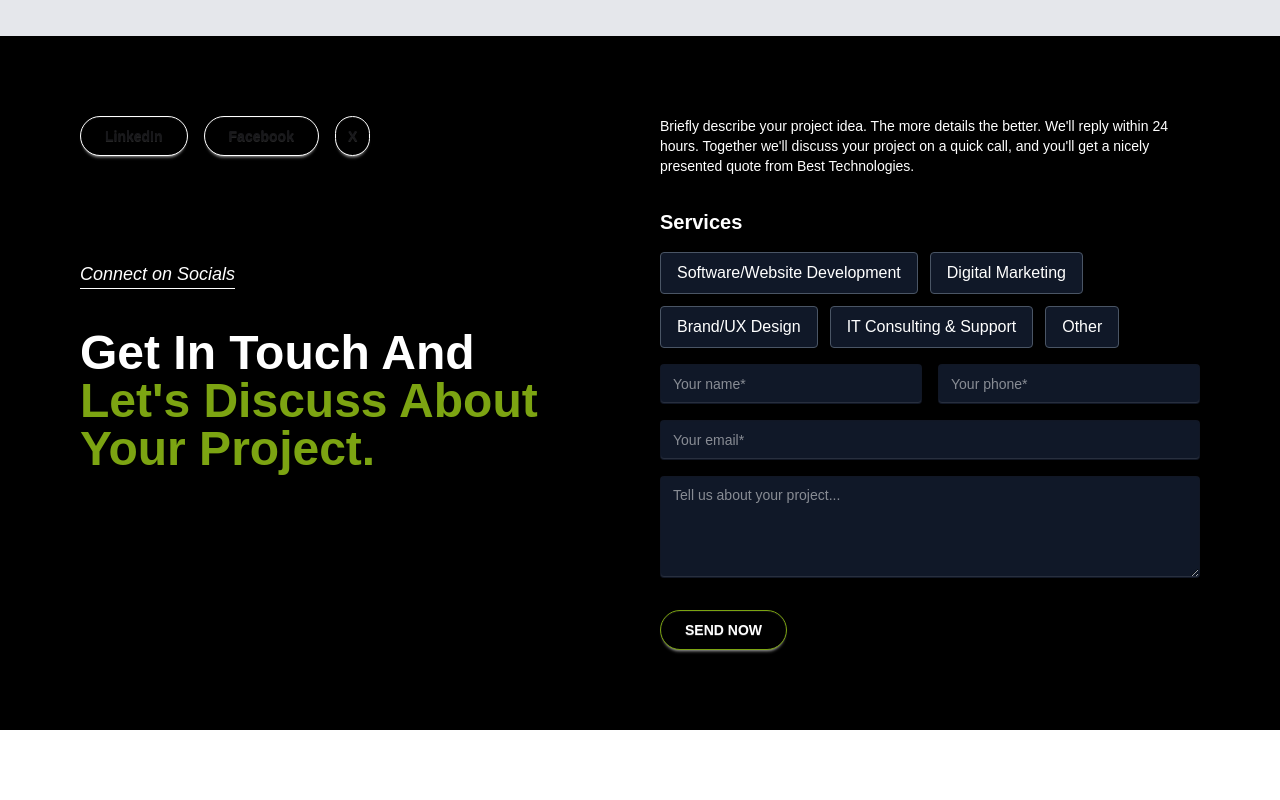
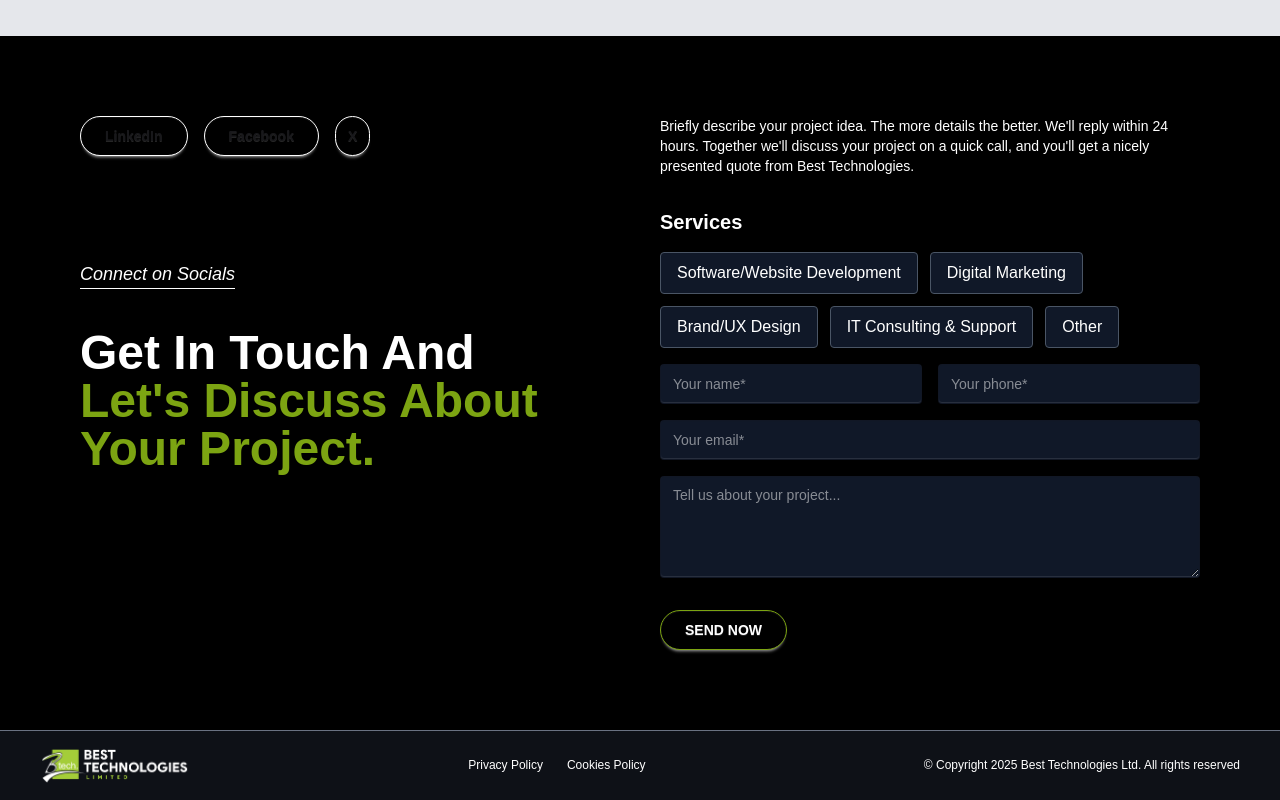
Before and after one commit to Best-tech-dev/B-Tech-client, a Next.js app: page / in a window 1280 px wide. Shown: the part 5060-5860 px from the top of the page. Before the commit the page ends 5790 px from the top, so only its background shows below. Built offline with nearby package versions, Linux system fonts and the light colour scheme.

Commit message:
Feature: add the footer section.

```diff
--- a/app/page.tsx
+++ b/app/page.tsx
@@ -6,6 +6,7 @@ import ExploreServices from "@/components/Home/ExploreServices";
 import ServicesGrid from "@/components/Home/ServicesGrid";
 import RecentPosts from "@/components/Home/RecentPosts";
 import GetInTouch from "@/components/Footer/GetInTouch";
+import Footer from "@/components/Footer/Footer";
 
 export default function Home() {
   return (
@@ -45,6 +46,7 @@ export default function Home() {
       </main>
       <footer>
         <GetInTouch />
+        <Footer />
       </footer>
     </div>
   );
--- /dev/null
+++ b/components/Footer/Footer.tsx
@@ -0,0 +1,58 @@
+"use client";
+
+import Image from "next/image";
+import Link from "next/link";
+import { useEffect, useState } from "react";
+import { FaArrowUp } from "react-icons/fa";
+
+const Footer = () => {
+  const [showScroll, setShowScroll] = useState(false);
+
+  useEffect(() => {
+    const checkScroll = () => setShowScroll(window.scrollY > 300);
+    window.addEventListener("scroll", checkScroll);
+    return () => window.removeEventListener("scroll", checkScroll);
+  }, []);
+
+  return (
+    <footer className="bg-[#0e1117] text-white px-10 py-4 border-t border-t-gray-500 flex justify-between items-center relative">
+      {/* Logo */}
+      <Link href="/">
+        <Image
+          src="/logo-main.png"
+          alt="Best Technologies Ltd"
+          width={150}
+          height={20}
+        />
+      </Link>
+
+      {/* Policy Links */}
+      <div className="flex gap-6 text-xs">
+        <Link href="/privacy-policy" className="hover:underline">
+          Privacy Policy
+        </Link>
+        <Link href="/cookies-policy" className="hover:underline">
+          Cookies Policy
+        </Link>
+      </div>
+
+      {/* Copyright */}
+      <p className="text-xs">
+        © Copyright {new Date().getFullYear()} Best Technologies Ltd. All rights
+        reserved
+      </p>
+
+      {/* Scroll to Top Button */}
+      {showScroll && (
+        <button
+          className="fixed bottom-6 right-6 border rounded-full p-2 text-[#7ca412] border-[#7ca412] bg-[#0e1117] hover:bg-[#7ca412] hover:text-white transition"
+          onClick={() => window.scrollTo({ top: 0, behavior: "smooth" })}
+        >
+          <FaArrowUp size={18} />
+        </button>
+      )}
+    </footer>
+  );
+};
+
+export default Footer;
```
